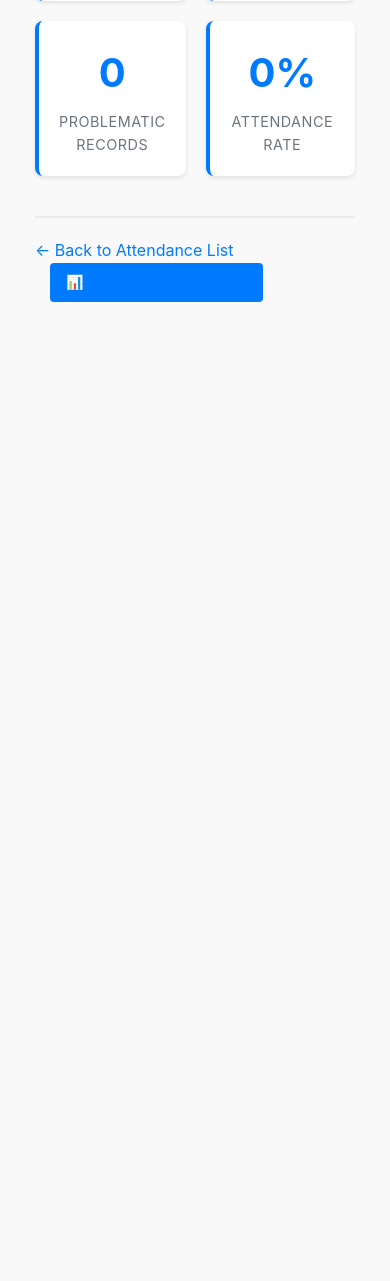
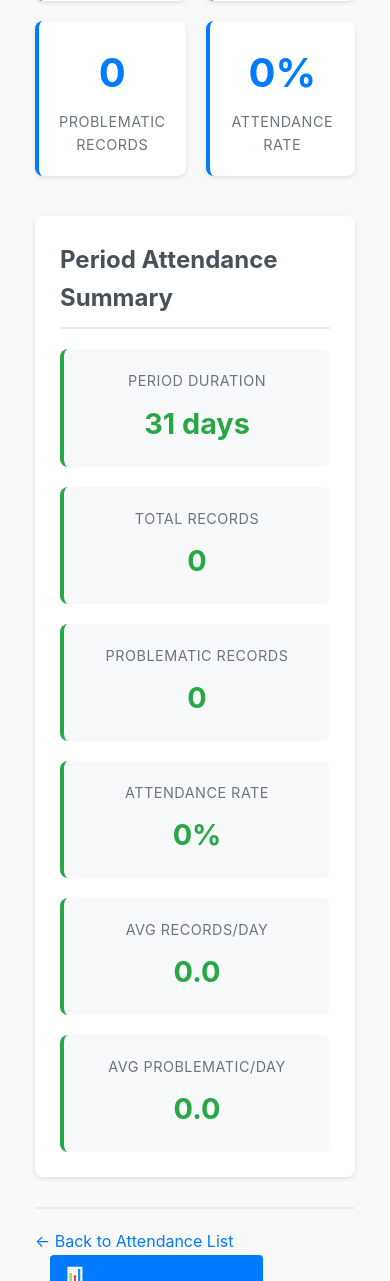
Before and after one commit to mrahh84/teething, a Django app: page /common/attendance/analytics/ in a window 390 px wide; the page is wider, and only the part inside the window is pictured. Shown: the part 868-2149 px from the top of that part. Before the commit the page ends 1170 px from the top of that part, so only its background shows below. Run offline with Django 5.2, Linux system fonts and the light colour scheme; the visitor is signed in with stand-in values (Sample User, id 1); data that the repository does not hold is empty.

Commit message:
Fix Daily Attendance Summary to show period summary instead of daily breakdown
- Replace daily_stats with period_summary in attendance_analytics view
- Change from vertical scrolling daily table to compact period summary grid
- Show period duration, total records, problematic records, attendance rate
- Add average records per day and average problematic per day metrics
- Update both analytics.html and analytics_content.html templates
- Add responsive CSS styling for summary grid
- Eliminates impractical vertical scrolling of individual days
- All tests passing

```diff
--- a/common/templates/attendance/analytics.html
+++ b/common/templates/attendance/analytics.html
@@ -87,31 +87,35 @@
     </div>
     {% endif %}
 
-    <!-- Daily Statistics Table -->
-    {% if daily_stats %}
+    <!-- Period Summary Statistics -->
+    {% if period_summary %}
     <div class="section">
-        <h2>Daily Attendance Summary</h2>
-        <div class="table-container">
-            <table class="table">
-                <thead>
-                    <tr>
-                        <th>Date</th>
-                        <th>Total Records</th>
-                        <th>Problematic Records</th>
-                        <th>Attendance Rate</th>
-                    </tr>
-                </thead>
-                <tbody>
-                    {% for date, stats in daily_stats.items %}
-                    <tr>
-                        <td>{{ date }}</td>
-                        <td>{{ stats.total }}</td>
-                        <td>{{ stats.problematic }}</td>
-                        <td>{% widthratio stats.total|add:"-"|add:stats.problematic stats.total 100 %}%</td>
-                    </tr>
-                    {% endfor %}
-                </tbody>
-            </table>
+        <h2>Period Attendance Summary</h2>
+        <div class="summary-grid">
+            <div class="summary-item">
+                <div class="summary-label">Period Duration</div>
+                <div class="summary-value">{{ period_summary.period_days }} days</div>
+            </div>
+            <div class="summary-item">
+                <div class="summary-label">Total Records</div>
+                <div class="summary-value">{{ period_summary.total_records }}</div>
+            </div>
+            <div class="summary-item">
+                <div class="summary-label">Problematic Records</div>
+                <div class="summary-value">{{ period_summary.problematic_records }}</div>
+            </div>
+            <div class="summary-item">
+                <div class="summary-label">Attendance Rate</div>
+                <div class="summary-value">{{ period_summary.attendance_percentage }}%</div>
+            </div>
+            <div class="summary-item">
+                <div class="summary-label">Avg Records/Day</div>
+                <div class="summary-value">{{ period_summary.avg_records_per_day }}</div>
+            </div>
+            <div class="summary-item">
+                <div class="summary-label">Avg Problematic/Day</div>
+                <div class="summary-value">{{ period_summary.avg_problematic_per_day }}</div>
+            </div>
         </div>
     </div>
     {% endif %}
@@ -198,6 +202,35 @@
     font-size: 0.9rem;
     text-transform: uppercase;
     letter-spacing: 0.5px;
+}
+
+.summary-grid {
+    display: grid;
+    grid-template-columns: repeat(auto-fit, minmax(200px, 1fr));
+    gap: 20px;
+    margin-top: 20px;
+}
+
+.summary-item {
+    background: #f8f9fa;
+    padding: 20px;
+    border-radius: 8px;
+    text-align: center;
+    border-left: 4px solid #28a745;
+}
+
+.summary-label {
+    font-size: 0.9rem;
+    color: #6c757d;
+    text-transform: uppercase;
+    letter-spacing: 0.5px;
+    margin-bottom: 8px;
+}
+
+.summary-value {
+    font-size: 1.8rem;
+    font-weight: bold;
+    color: #28a745;
 }
 
 .section {
--- a/common/views.py
+++ b/common/views.py
@@ -166,15 +166,15 @@ def attendance_analytics(request):
 
     top_problematic = sorted(employee_issues.items(), key=lambda x: x[1], reverse=True)[:10]
 
-    # Get daily statistics
-    daily_stats = {}
-    for record in records:
-        date_str = record.date.isoformat()
-        if date_str not in daily_stats:
-            daily_stats[date_str] = {'total': 0, 'problematic': 0}
-        daily_stats[date_str]['total'] += 1
-        if record.is_problematic_day():
-            daily_stats[date_str]['problematic'] += 1
+    # Get period summary statistics (instead of daily breakdown)
+    period_summary = {
+        'total_records': total_records,
+        'problematic_records': problematic_records,
+        'attendance_percentage': round(attendance_percentage, 2),
+        'avg_records_per_day': round(total_records / max(1, (end_date - start_date).days + 1), 2),
+        'avg_problematic_per_day': round(problematic_records / max(1, (end_date - start_date).days + 1), 2),
+        'period_days': (end_date - start_date).days + 1,
+    }
 
     # Get available departments for filter
     available_departments = get_available_departments()
@@ -189,7 +189,7 @@ def attendance_analytics(request):
         'problematic_records': problematic_records,
         'attendance_percentage': round(attendance_percentage, 2),
         'top_problematic': top_problematic,
-        'daily_stats': daily_stats,
+        'period_summary': period_summary,
         'employees': employees,
     }
 
```
Also changed, not shown: common/templates/attendance/analytics_content.html (+57 -24 lines).
